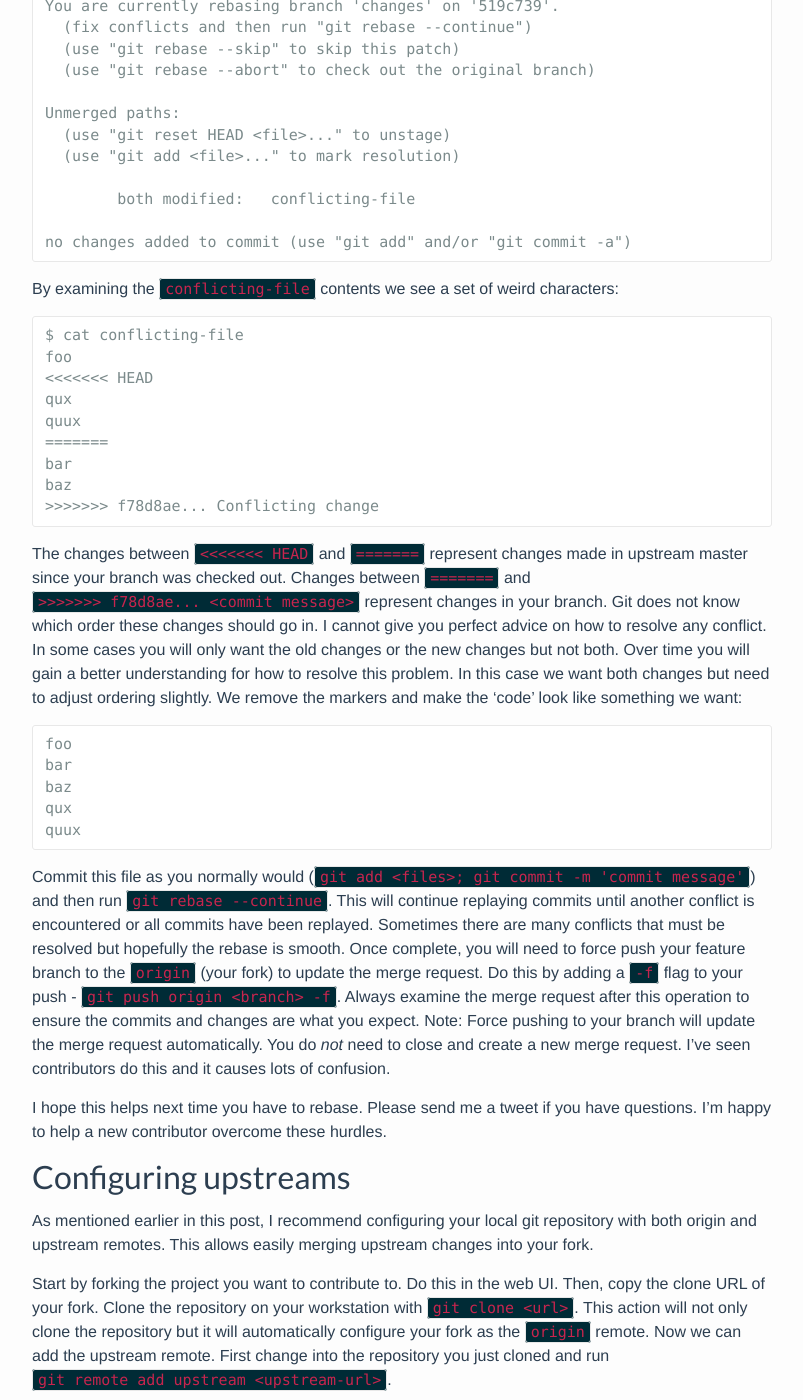
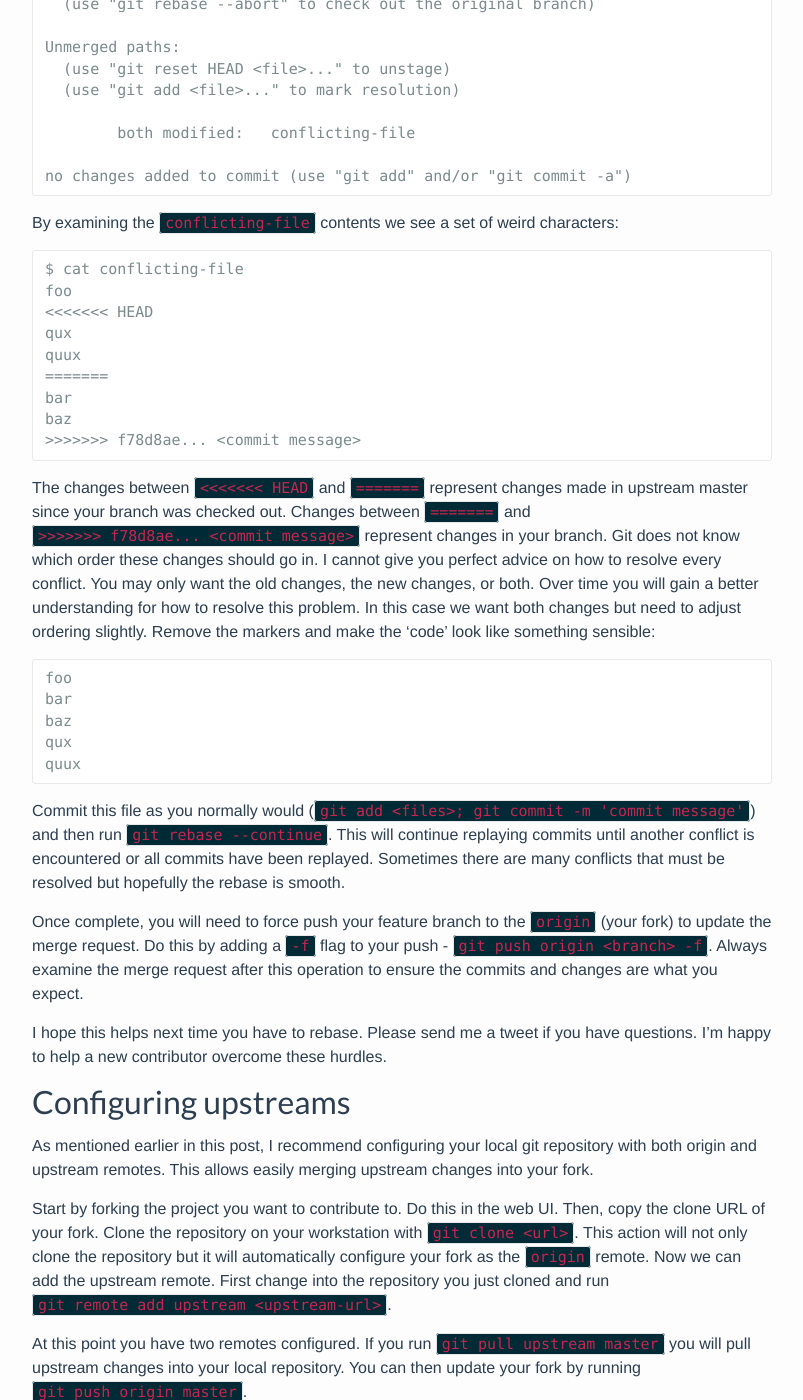
Before and after one commit to dblessing/dblessing.github.io, a Jekyll site: the page built from _posts/2015-08-23-git-rebasing-to-resolve-conflicts.markdown, in a window 1280 px wide and 1400 px high, scrolled down 1367 px. Shown: the whole window, without its empty margins (238-1041 px from the left). Built offline with Jekyll 4.4.1, drawn with Linux system fonts in a browser that asks for light colours; Markdown is read by kramdown in place of the engine named in the settings; some of the changed text lies outside the part shown.

Commit message:
minor edits

````diff
--- a/_posts/2015-08-23-git-rebasing-to-resolve-conflicts.markdown
+++ b/_posts/2015-08-23-git-rebasing-to-resolve-conflicts.markdown
@@ -1,13 +1,12 @@
 ---
 layout: post
-title:  "Git Rebasing to Resolve Conflicts: Essentials for contributing"
+title:  "Git Rebasing to Resolve Conflicts"
 date:   2015-08-23je 18:00:00
 categories: git git-rebase open-source
 ---
 
 Four years ago when I first started contributing to open-source projects git was new to me. I quickly
-grasped committing files and pushing to a remote repository. Other than the initial uneasiness with
-contributing code there was one thing that scared me. I was absolutely terrified of seeing the
+grasped committing files and pushing to a remote repository. However, I was absolutely terrified of seeing the
 message saying my code couldn't be merged.
 
 ![Merge conflict]({{ site.url }}/images/merge_conflict.png)
@@ -29,8 +28,8 @@ Another common type of rebase is an interactive rebase to squash commits. I will
 
 These tips assume you have created a feature branch off of the master branch for a project. Additionally,
 `origin` refers to your fork while `upstream` refers to the original/upstream project. Both can (should)
-be configured as remotes for your git repository. See "Configuring upstreams"
-below for a tip on how to configure this, if you're not familiar with the concept.
+be configured as remotes for your git repository. If you're not familiar with this concept see "Configuring upstreams"
+below for more information.
 
 First, ensure you have a clean state. That means you have either committed, stashed, or reverted any untracked
 changes. When you run `git status` you should see `nothing to commit, working directory clean`.
@@ -80,16 +79,16 @@ quux
 =======
 bar
 baz
->>>>>>> f78d8ae... Conflicting change
+>>>>>>> f78d8ae... <commit message>
 ```
 
 The changes between `<<<<<<< HEAD` and `=======` represent changes made in upstream master since your branch
 was checked out. Changes between `=======` and `>>>>>>> f78d8ae... <commit message>` represent
 changes in your branch. Git does not know which order these changes should go in. I cannot
-give you perfect advice on how to resolve any conflict. In some cases you will only want the old changes or
-the new changes but not both. Over time you will gain a better understanding for how to resolve this
-problem. In this case we want both changes but need to adjust ordering slightly. We remove the markers
-and make the 'code' look like something we want:
+give you perfect advice on how to resolve every conflict. You may only want the old changes,
+the new changes, or both. Over time you will gain a better understanding for how to resolve this
+problem. In this case we want both changes but need to adjust ordering slightly. Remove the markers
+and make the 'code' look like something sensible:
 
 ```
 foo
@@ -102,12 +101,12 @@ quux
 Commit this file as you normally would (`git add <files>; git commit -m 'commit message'`) and then run
 `git rebase --continue`. This will continue replaying commits until another conflict is encountered
 or all commits have been replayed. Sometimes there
-are many conflicts that must be resolved but hopefully the rebase is smooth. Once complete, you will need
+are many conflicts that must be resolved but hopefully the rebase is smooth.
+
+Once complete, you will need
 to force push your feature branch to the `origin` (your fork) to update the merge request. Do this by
 adding a `-f` flag to your push - `git push origin <branch> -f`. Always examine the merge request
-after this operation to ensure the commits and changes are what you expect. Note: Force pushing to your branch
-will update the merge request automatically. You do *not* need to close and create a new merge request. I've seen
-contributors do this and it causes lots of confusion.
+after this operation to ensure the commits and changes are what you expect.
 
 I hope this helps next time you have to rebase. Please send me a tweet if you have questions. I'm happy to
 help a new contributor overcome these hurdles.
````
Also changed, not shown: other parts of _posts/2015-08-23-git-rebasing-to-resolve-conflicts.markdown (+1 -1 lines), 3 other files.
